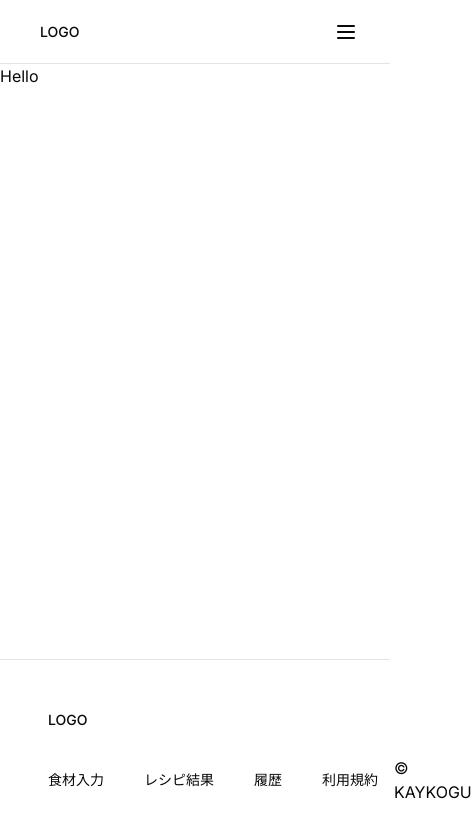
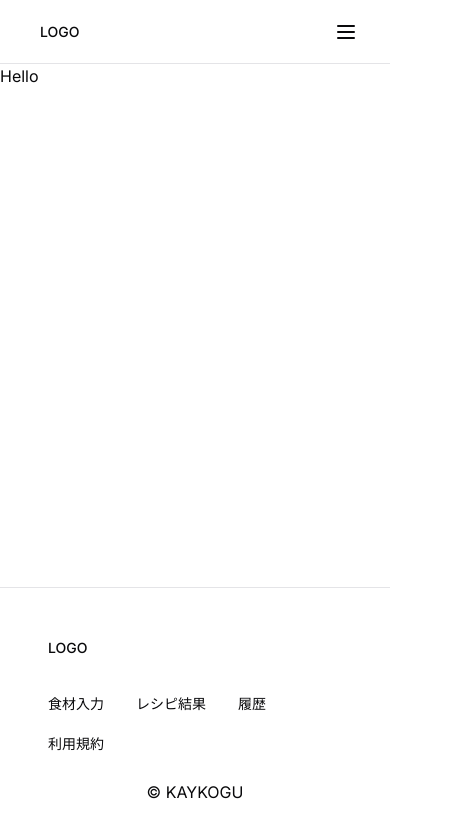
Before and after one commit to nino-plus/cokking-app, a Next.js app: page / in a window 390 px wide. Shown: the top 838 px of the page, 472 px wide, since content can reach past the window. Built offline with nearby package versions, Linux system fonts and the light colour scheme.

Commit message:
fix(footer): レスポンシブ対応

```diff
--- a/components/footer.tsx
+++ b/components/footer.tsx
@@ -8,9 +8,9 @@ export default function Footer() {
         <Button variant="ghost" asChild className="mb-4">
           <Link href="/">LOGO</Link>
         </Button>
-        <div className="w-full flex justify-between items-center">
+        <div className="w-full flex md:flex-row flex-col items-center md:justify-between">
           <nav>
-            <ul className="flex space-x-2">
+            <ul className="flex flex-wrap">
               <li>
                 <Button variant="ghost" asChild>
                   <Link href="/ingredients">食材入力</Link>
@@ -33,7 +33,7 @@ export default function Footer() {
               </li>
             </ul>
           </nav>
-          <p>&copy; KAYKOGU</p>
+          <p className="md:mt-0 mt-4">&copy; KAYKOGU</p>
         </div>
       </div>
     </footer>
```
